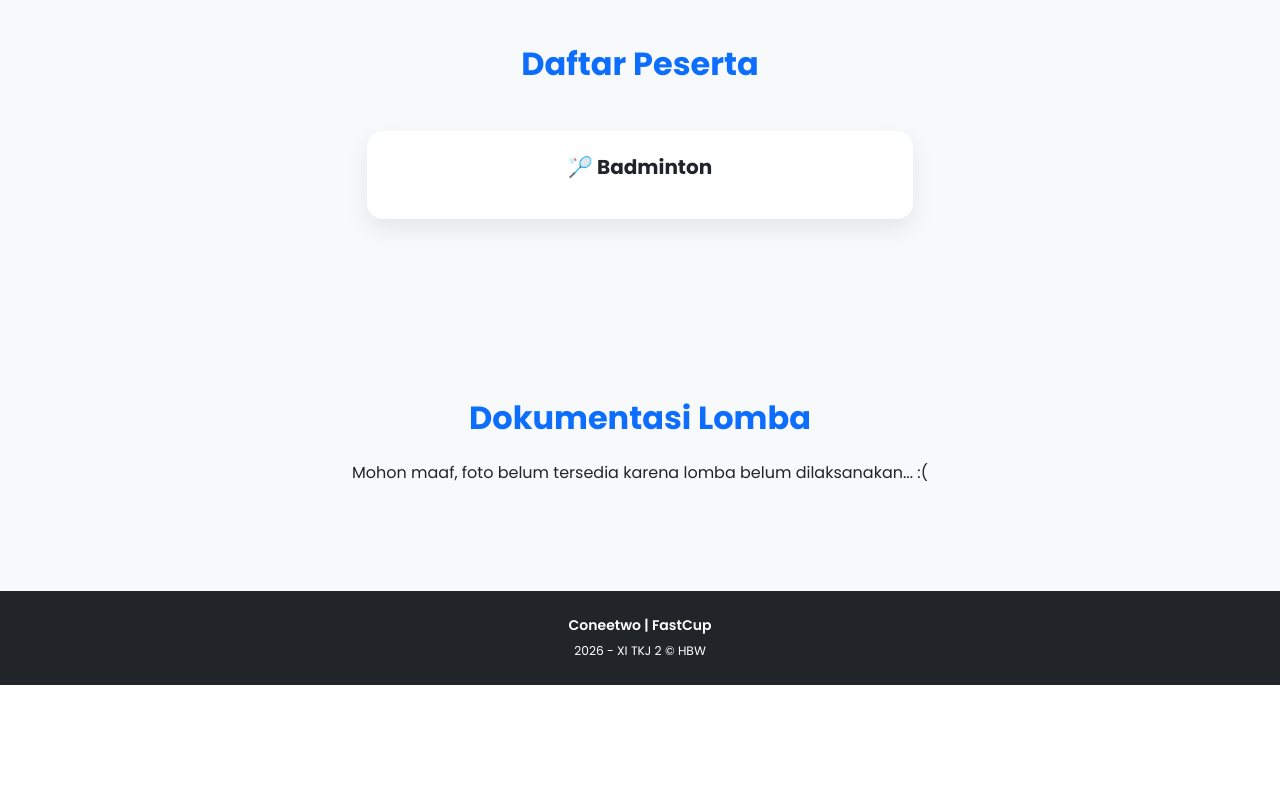
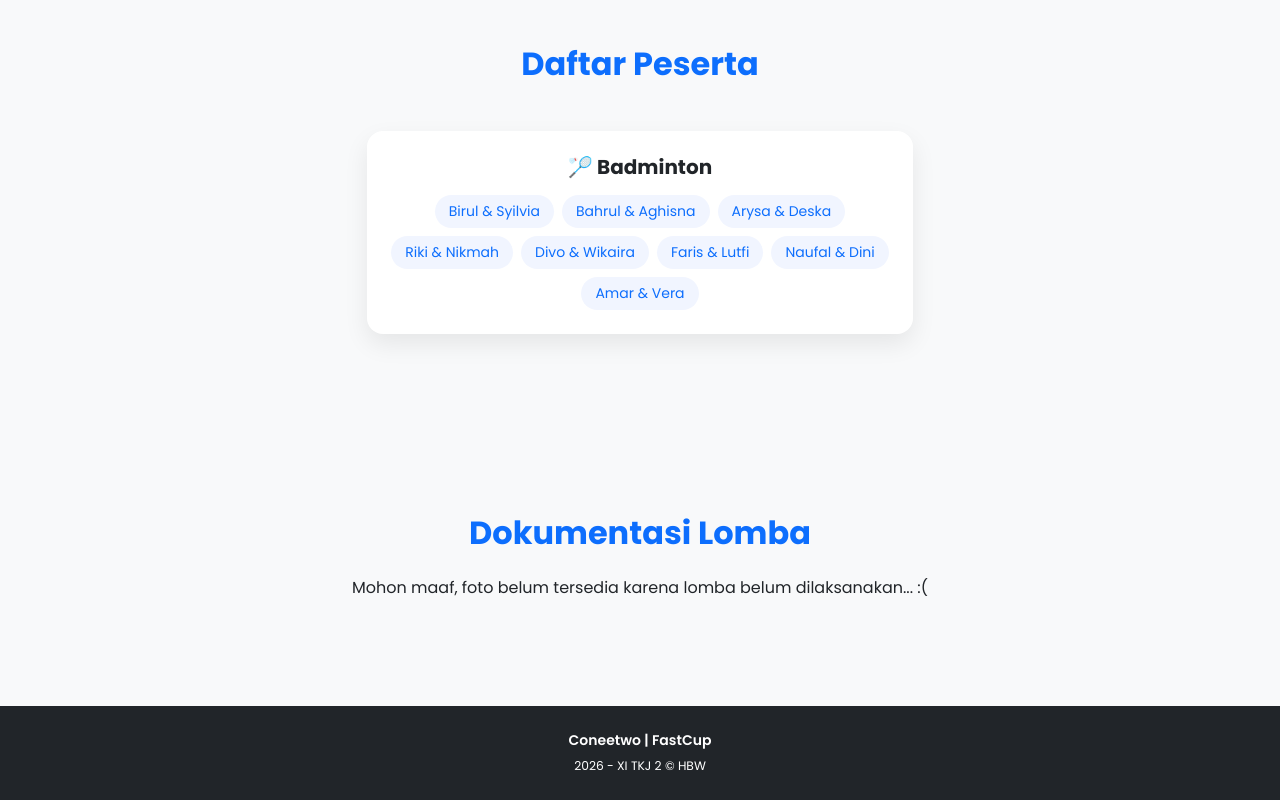
Before and after one commit to b1yun9/coneetwo-fastcup, a plain HTML site: page index.html in a window 1280 px wide. Shown: the part 1968-2768 px from the top of the page. Before the commit the page ends 2653 px from the top, so only its background shows below. Drawn offline with nearby package versions, Linux system fonts and the light colour scheme.

Commit message:
update daftar peserta

```diff
--- a/index.html
+++ b/index.html
@@ -135,7 +135,14 @@
                             🏸 Badminton
                         </h5>
                         <div id="list-badminton" class="participant-list d-flex flex-wrap justify-content-center gap-2">
-
+                            <span class="participant-name dummy">Birul & Syilvia</span>
+                            <span class="participant-name dummy">Bahrul & Aghisna</span>
+                            <span class="participant-name dummy">Arysa & Deska</span>
+                            <span class="participant-name dummy">Riki & Nikmah</span>
+                            <span class="participant-name dummy">Divo & Wikaira</span>
+                            <span class="participant-name dummy">Faris & Lutfi</span>
+                            <span class="participant-name dummy">Naufal & Dini</span>
+                            <span class="participant-name dummy">Amar & Vera</span>
                         </div>
                     </div>
                 </div>
@@ -255,11 +262,12 @@
             if (!list) return;
 
             const data = JSON.parse(localStorage.getItem("peserta-" + jenis)) || [];
-            list.innerHTML = "";
-
+            // list.innerHTML = "";
+            // hapus hanya hasil js sblmnya, bukan dummy
+            list.querySelectorAll(".generated").forEach(el => el.remove());
             data.forEach(tim => {
                 const span = document.createElement("span");
-                span.className = "participant-name";
+                span.className = "participant-name generated";
                 span.textContent = `${tim.tim} — ${tim.a1} & ${tim.a2}`;
                 list.appendChild(span);
             });
```
